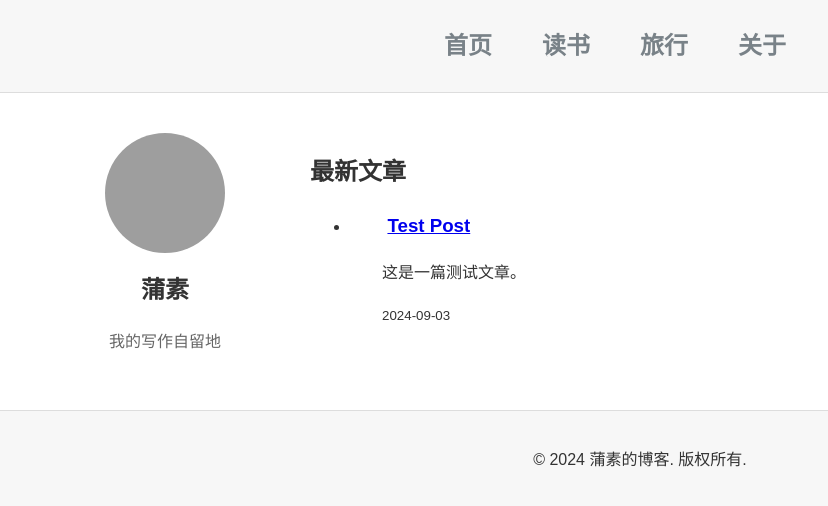
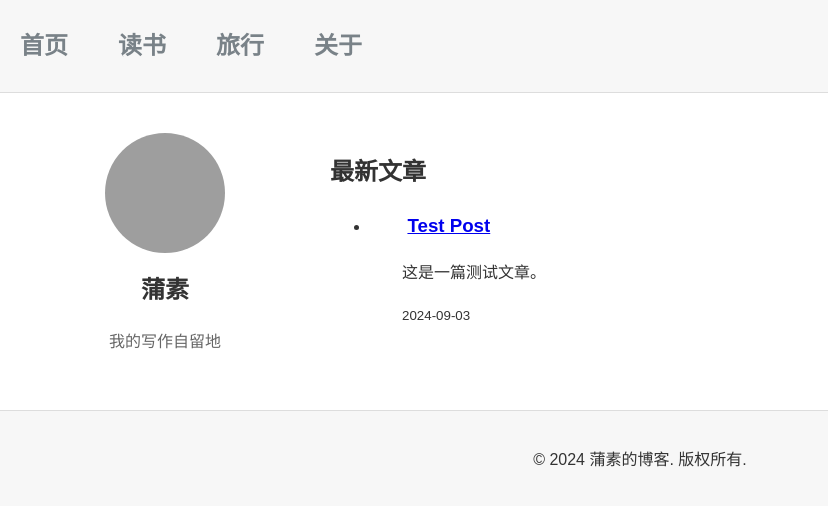
Before and after one commit to pususu/skills-github-pages, a Jekyll site: the page built from index.html, in a window 1280 px wide. Shown: the top 506 px of the page, without its empty margins (0-828 px from the left). Built offline with Jekyll 4.4.1, drawn with Linux system fonts in a browser that asks for light colours; grey boxes are pictures that could not be loaded.

Commit message:
Update style.css

```diff
--- a/assets/css/style.css
+++ b/assets/css/style.css
@@ -1,120 +1,123 @@
+/* 样式文件：styles.css */
+
 /* 全局样式 */
 body {
-    font-family: "Arial", sans-serif; /* 设置全局字体 */
-    color: #333; /* 设置全局文字颜色 */
-    line-height: 1.6; /* 设置全局行高 */
-    background-color: #fff; /* 设置背景颜色为白色 */
-    margin: 0; /* 移除默认外边距 */
-    padding: 0; /* 移除默认内边距 */
+    font-family: "Arial", sans-serif;
+    color: #333;
+    line-height: 1.6;
+    background-color: #fff;
+    margin: 0;
+    padding: 0;
 }
 
 /* 顶部导航栏样式 */
 .site-header {
-    background-color: #f7f7f7; /* 背景颜色为浅灰色 */
-    padding: 10px 20px; /* 上下内边距各10px，左右内边距各20px */
-    border-bottom: 1px solid #ddd; /* 添加底部边框 */
+    background-color: #f7f7f7;
+    padding: 10px 0;
+    border-bottom: 1px solid #ddd;
 }
 
 /* 导航栏列表样式 */
 .nav ul {
-    list-style-type: none; /* 移除列表项的默认样式 */
-    margin: 0; /* 移除外边距 */
-    padding: 0; /* 移除内边距 */
-    display: flex; /* 使用flex布局 */
-    justify-content: center; /* 水平居中对齐 */
-    height: 72px; /* 设置导航栏高度为72px（之前的一半） */
-    align-items: center; /* 垂直居中对齐 */
+    list-style-type: none;
+    margin: 0;
+    padding: 0;
+    display: flex;
+    justify-content: flex-start; /* 修改为左对齐 */
+    height: 72px;
+    align-items: center;
+    padding-left: 20px; /* 调整导航栏左边距 */
 }
 
 /* 导航栏中的每个项目 */
 .nav ul li {
-    margin-right: 50px; /* 每个栏目之间的间隔为50px */
-    font-size: 24px; /* 字体大小为24px */
+    margin-right: 50px;
+    font-size: 24px;
 }
 
 /* 导航栏链接样式 */
 .nav ul li a {
-    text-decoration: none; /* 移除下划线 */
-    color: #798288; /* 设置字体颜色为灰色 */
-    font-weight: bold; /* 设置字体加粗 */
+    text-decoration: none;
+    color: #798288;
+    font-weight: bold;
 }
 
 .nav ul li a:hover {
-    color: #000; /* 鼠标悬停时字体颜色变为黑色 */
+    color: #000;
 }
 
 /* 主体内容布局 */
 .main-content {
-    display: flex; /* 使用flex布局 */
-    max-width: 1200px; /* 设置最大宽度为1200px */
-    margin: 20px auto; /* 上下外边距为20px，水平居中 */
-    padding: 20px; /* 内边距为20px */
+    display: flex;
+    max-width: 1200px;
+    margin: 20px auto;
+    padding: 20px;
 }
 
 /* 左侧栏样式 */
 .sidebar {
-    flex: 1; /* 左侧栏占据1份宽度 */
-    max-width: 250px; /* 设置最大宽度为250px */
-    margin-right: 20px; /* 右外边距为20px */
+    flex: 1;
+    max-width: 250px;
+    margin-right: 20px;
 }
 
 /* 个人信息部分 */
 .sidebar .profile {
-    text-align: center; /* 内容居中对齐 */
+    text-align: center;
 }
 
 /* 头像样式 */
 .sidebar .profile img {
-    border-radius: 50%; /* 头像圆形 */
-    width: 120px; /* 设置头像宽度为120px */
-    height: 120px; /* 设置头像高度为120px */
+    border-radius: 50%;
+    width: 120px;
+    height: 120px;
 }
 
 /* 左侧标题样式 */
 .sidebar .profile h2 {
-    font-size: 24px; /* 标题字体大小为24px */
-    margin-top: 10px; /* 上外边距为10px */
+    font-size: 24px;
+    margin-top: 10px;
 }
 
 /* 左侧描述文字样式 */
 .sidebar .profile p {
-    font-size: 16px; /* 描述文字字体大小为16px */
-    color: #666; /* 描述文字颜色为浅灰色 */
+    font-size: 16px;
+    color: #666;
 }
 
 /* 右侧内容区域样式 */
 .content {
-    flex: 3; /* 右侧内容区域占据3份宽度 */
+    flex: 3;
+    margin-left: 20px; /* 调整内容区域的左边距 */
 }
 
-/* 右侧内容标题样式 */
+/* 最新文章标题样式 */
 .latest-posts-title {
     font-size: 24px;
-    margin-bottom: 20px; /* 下方外边距 */
-    text-align: left; /* 确保左对齐 */
-    margin-left: 0px; /* 确保与页面左边缘对齐 */
+    margin-bottom: 20px;
+    text-align: left;
+    margin-left: 0px; /* 确保与首页左对齐 */
 }
 
-/* 文章标题的样式设置 */
+/* 文章内容的缩进 */
 .post-item h3 {
-    margin-left: 2em; /* 使文章内容比“最新文章”右移两个字符 */
+    margin-left: 2em; /* 调整文章标题与“最新文章”标题的水平距离 */
 }
 
-/* 段落样式设置 */
 .post-item p {
-    margin-left: 2em; /* 使段落内容比“最新文章”右移两个字符 */
+    margin-left: 2em; /* 调整文章段落与“最新文章”标题的水平距离 */
 }
 
 /* 页脚样式 */
 .site-footer {
-    background-color: #f7f7f7; /* 页脚背景颜色 */
-    color: #333; /* 页脚文字颜色 */
-    text-align: center; /* 文字居中对齐 */
-    padding: 20px 0; /* 上下内边距 */
-    border-top: 1px solid #ddd; /* 页脚顶部边框 */
+    background-color: #f7f7f7;
+    color: #333;
+    text-align: center;
+    padding: 20px 0;
+    border-top: 1px solid #ddd;
 }
 
 .site-footer .container {
-    max-width: 1200px; /* 页脚内容最大宽度 */
-    margin: 0 auto; /* 页脚内容水平居中 */
+    max-width: 1200px;
+    margin: 0 auto;
 }
```
